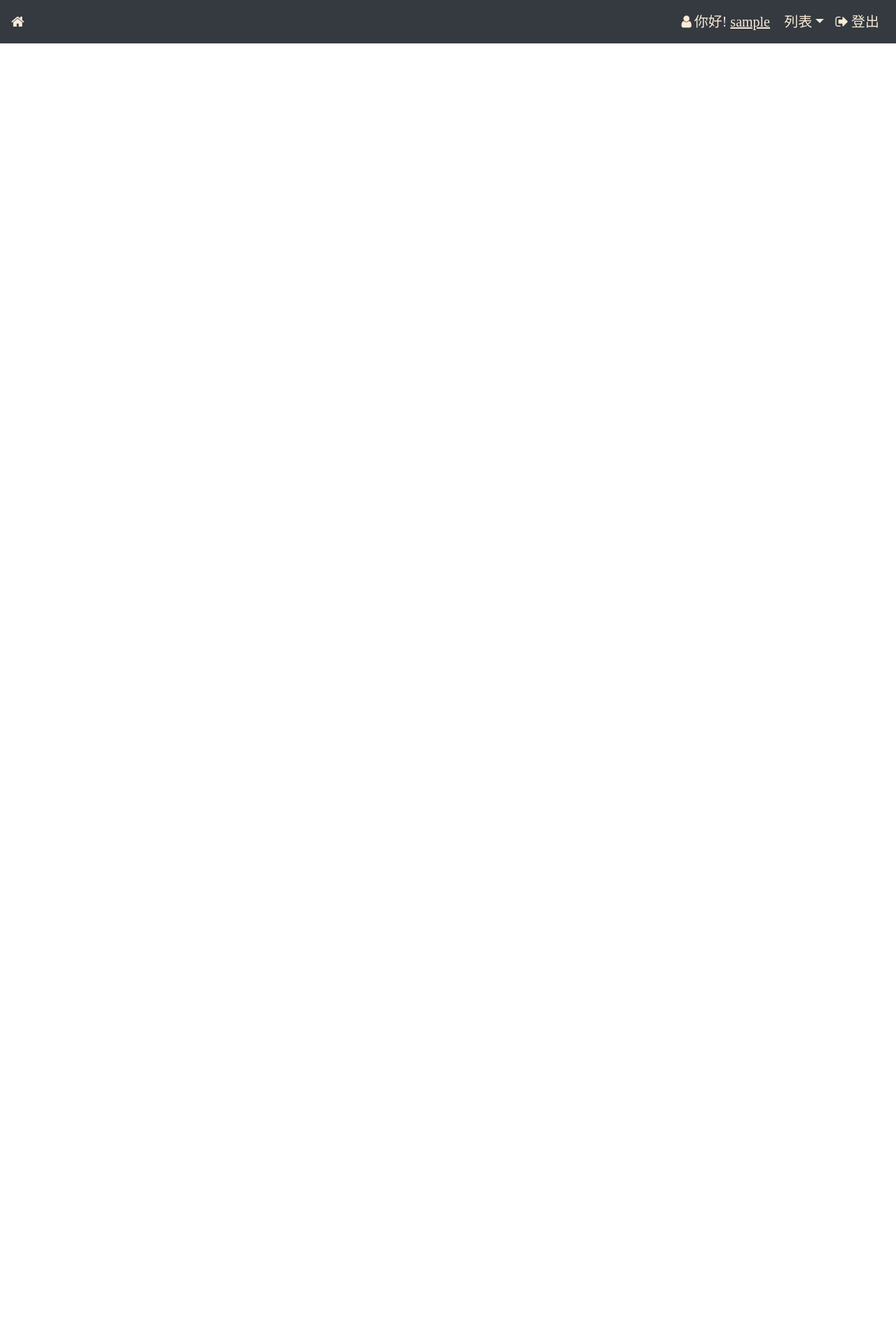
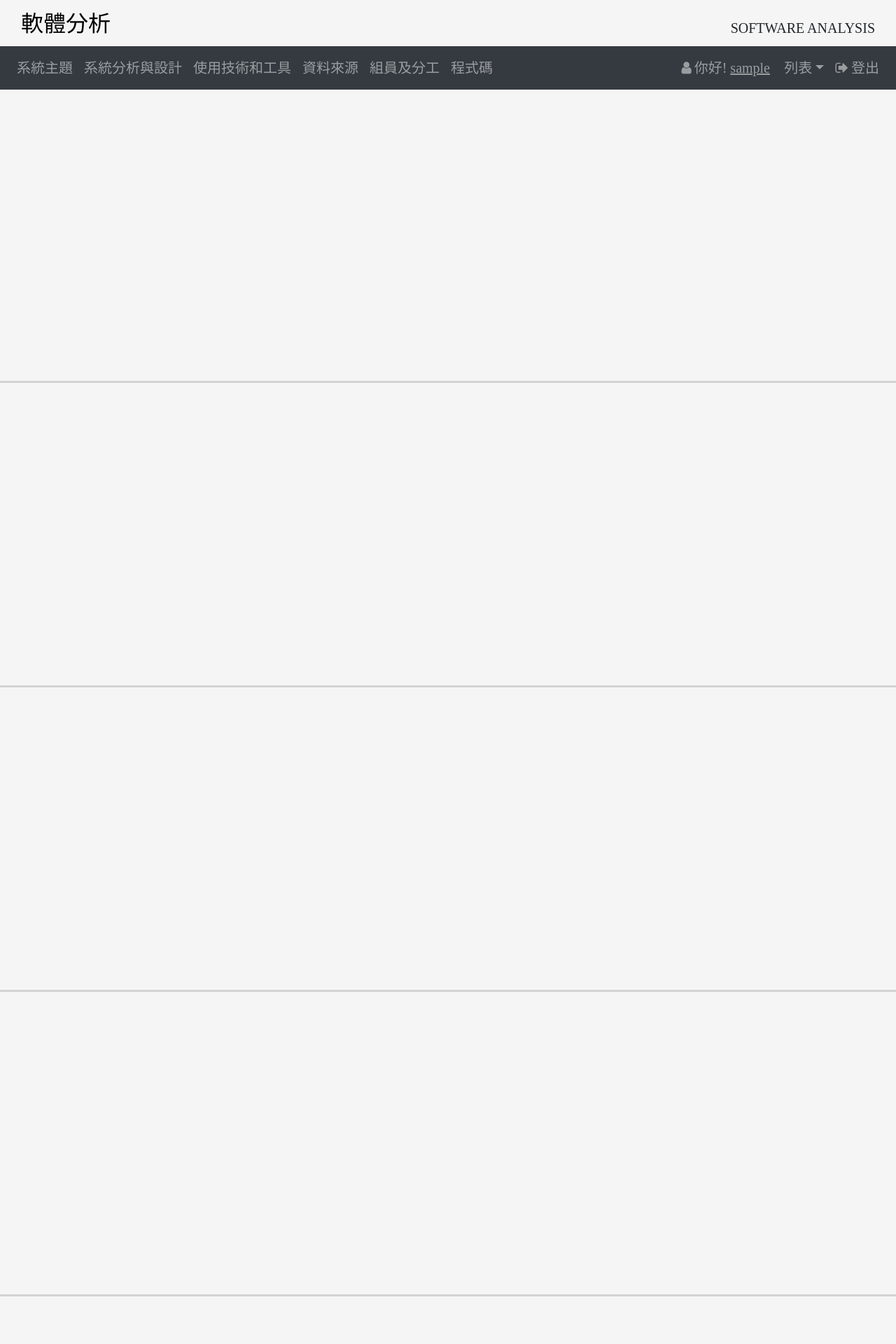
Before and after one commit to karta1307845/SoftwareMeasure, a PHP site: page / in a window 1280 px wide. Shown: the top 1920 px of the page at 70% size. Before the commit the page ends 62 px from the top, so only its background shows below. Run offline with PHP 8.4, Linux system fonts and the light colour scheme; the visitor is signed in with stand-in values (Sample User, id 1).

Commit message:
首頁和各分頁連結

```diff
--- a/css/nav_style.css
+++ b/css/nav_style.css
@@ -1,16 +1,39 @@
-.navbar-text {
-    position: absolute;
-    right: 180px;
-    font-family: "微軟正黑體";
-    font-size: 20px;
-    color: antiquewhite;
+body {
+    background-color:whitesmoke;
 }
 
-li {
+nav {
     font-family: "微軟正黑體";
     font-size: 20px;
 }
 
-a {
-    color: antiquewhite;
+.navbar-text {
+    position: absolute;
+    right: 180px;
 }
+
+header a {
+    color: black;
+    font-family: "微軟正黑體";
+}
+
+header .header-title {
+    margin: 10px 0 0 30px;
+}
+
+header .header-en {
+    position: absolute;
+    top: 25px;
+    right: 30px;
+    font-size: 20px;
+    font-family: "Microsoft Sans Serif";
+}
+
+hr.section-divider {
+    border-top: 3px solid lightgray;
+}
+
+.footer-copyright {
+    background-color: darkslategrey;
+    color: whitesmoke;
+}
--- a/index.php
+++ b/index.php
@@ -18,8 +18,23 @@ session_start();
         <link rel="stylesheet" href="css/nav_style.css">
     </head>
     <body>
-        <nav class="navbar navbar-expand-sm bg-dark fixed-top">
-            <a class="navbar-brand" href="index.php"><i class="fa fa-home fa-1x"></i></a>
+        <header>
+            <div>
+                <div class="header-title"><a class="navbar-brand" href="index.php"><h2>軟體分析</h2></a></div>
+                <div class="header-en">SOFTWARE ANALYSIS</div>
+            </div>
+        </header>
+
+        <nav class="navbar navbar-expand-sm bg-dark navbar-dark sticky-top">
+            <ul class="navbar-nav">
+                <li class="nav-item"><a class="nav-link" href="#theme">系統主題</a></li>
+                <li class="nav-item"><a class="nav-link" href="#analysis">系統分析與設計</a></li>
+                <li class="nav-item"><a class="nav-link" href="#tool">使用技術和工具</a></li>
+                <li class="nav-item"><a class="nav-link" href="#source">資料來源</a></li>
+                <li class="nav-item"><a class="nav-link" href="#member">組員及分工</a></li>
+                <li class="nav-item"><a class="nav-link" href="#code">程式碼</a></li>
+            </ul>
+
             <ul class="navbar-nav ml-auto">
                 <!-- Dropdown -->
                 <li class="nav-item dropdown">
@@ -45,5 +60,39 @@ session_start();
                 ?>
             </ul>
         </nav>
+
+        <!-- section1 -->
+        <div class="container-fluid" id="theme" style="height:400px;">
+
+        </div><hr class="section-divider">
+
+        <!-- section2 -->
+        <div class="container-fluid" id="analysis" style="height:400px;">
+
+        </div><hr class="section-divider">
+
+        <!-- section3 -->
+        <div class="container-fluid" id="tool" style="height:400px;">
+
+        </div><hr class="section-divider">
+
+        <!-- section4 -->
+        <div class="container-fluid" id="source" style="height:400px;">
+
+        </div><hr class="section-divider">
+
+        <!-- section5 -->
+        <div class="container-fluid" id="member" style="height:400px;">
+
+        </div><hr class="section-divider">
+
+        <!-- section6 -->
+        <div class="container-fluid" id="code" style="height:400px;">
+
+        </div>
+
+        <!-- Copyright -->
+        <div class="footer-copyright text-center py-3">&copy; 2019 Copyright</a></div>
+        <!-- Copyright -->
     </body>
 </html>
```
Also changed, not shown: css/form.css (renamed from css/form_style.css, +1 -6 lines), login.php (+9 -3 lines), register.php (+10 -3 lines).
